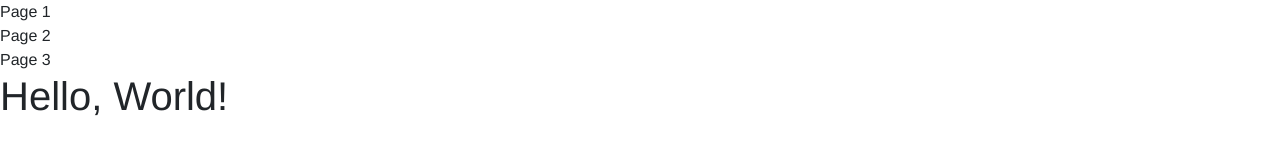
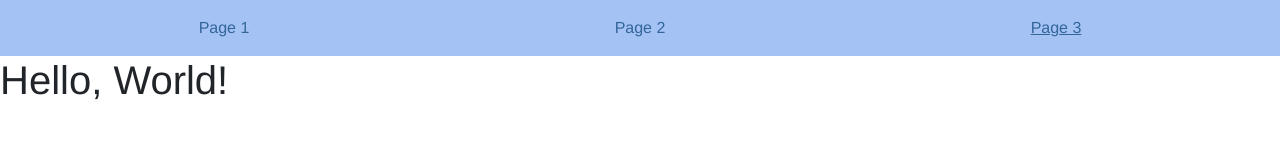
Before and after one commit to 4rtw/CSS_BEM, a website: page src/index.html in a window 1280 px wide. Drawn offline with nearby package versions, Linux system fonts and the light colour scheme.

Commit message:
Mise en forme de la navigation

```diff
--- a/src/index.html
+++ b/src/index.html
@@ -20,11 +20,11 @@
         Modifier: menu__item--is-active
     -->
 
-    <div class="menu">
+    <nav class="menu">
         <div class="menu__item">Page 1</div>
         <div class="menu__item">Page 2</div>
         <div class="menu__item menu__item--is-active">Page 3</div>
-    </div>
+    </nav>
     <h1>Hello, World!</h1>
 
     <script src="https://cdn.jsdelivr.net/npm/bootstrap@5.0.2/dist/js/bootstrap.bundle.min.js" integrity="sha384-MrcW6ZMFYlzcLA8Nl+NtUVF0sA7MsXsP1UyJoMp4YLEuNSfAP+JcXn/tWtIaxVXM" crossorigin="anonymous"></script>
--- a/src/styles.css
+++ b/src/styles.css
@@ -0,0 +1,20 @@
+.menu {
+    width: 100%;
+    display: flex;
+    justify-content: space-around;
+    padding: 1rem;
+    background-color: #A4C2F4;
+}
+
+.menu .menu__item{
+    color: #336699;
+}
+
+.menu .menu__item:hover{
+    cursor: pointer;
+}
+
+.menu .menu__item--is-active{
+    text-decoration: underline;
+    font-weight: 400;
+}
```
